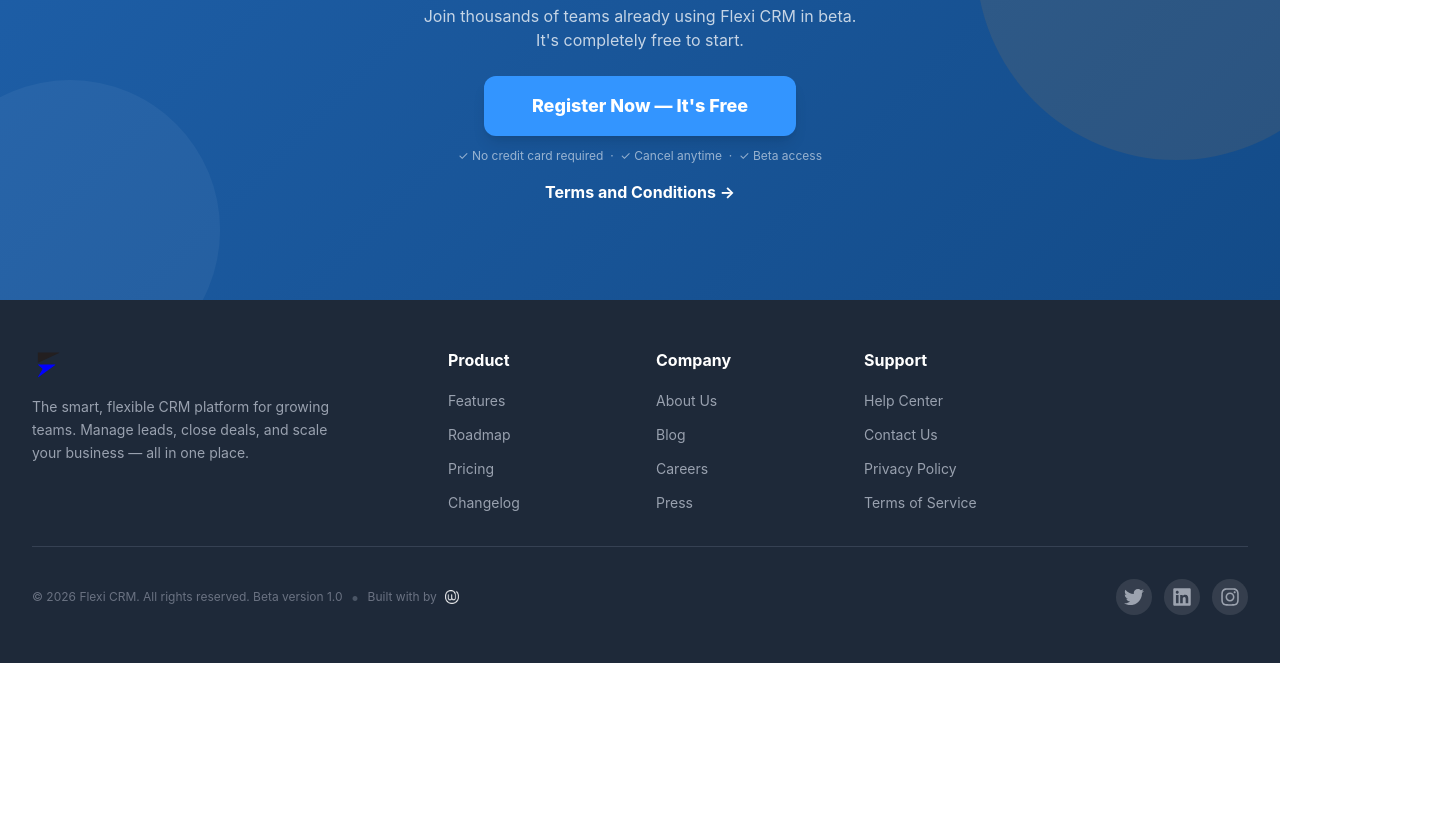
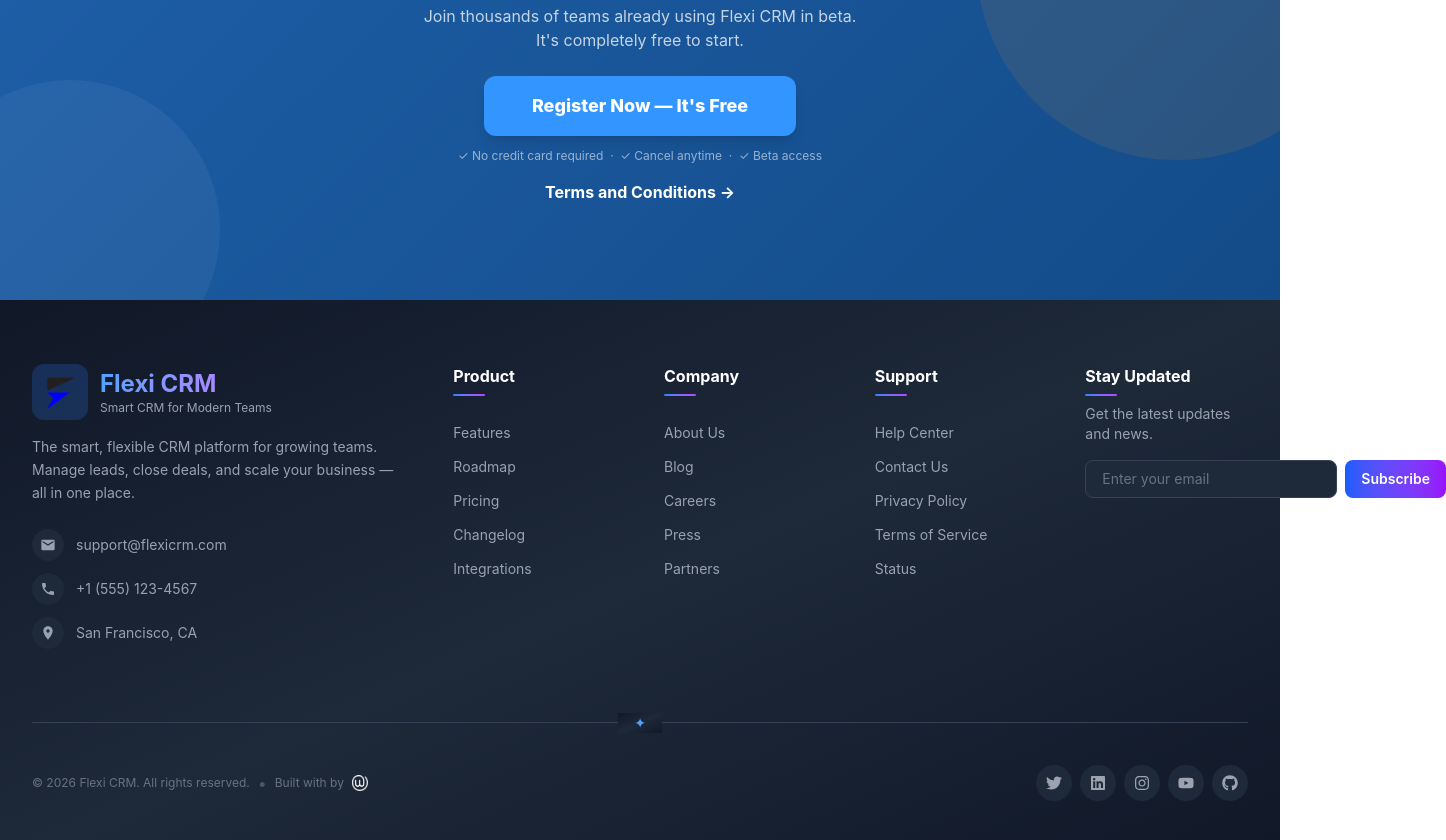
Before and after one commit to flexicrm/Flexi_Website, a Next.js app: page / in a window 1280 px wide. Shown: the part 4731-5571 px from the top of the page, 1446 px wide, since content can reach past the window. Before the commit the page ends 5394 px from the top, so only its background shows below. Built offline with nearby package versions, Linux system fonts and the light colour scheme.

Commit message:
Flexi Landing Page

```diff
--- a/app/component/footer/Footer.tsx
+++ b/app/component/footer/Footer.tsx
@@ -4,7 +4,8 @@ import { motion } from "framer-motion";
 import Image from "next/image";
 import Link from "next/link";
 import { useEffect, useState } from "react";
-import { FaInstagram, FaLinkedin, FaTwitter } from "react-icons/fa";
+import { FaGithub, FaInstagram, FaLinkedin, FaTwitter, FaYoutube } from "react-icons/fa";
+import { MdEmail, MdLocationOn, MdPhone } from "react-icons/md";
 import Flexi_CRM_Full_Logo from "../../../public/Flexi_CRM_Logo.svg";
 import Webdads2u_Logo from "../../../public/Webdads2u_Logo.png";
 
@@ -23,6 +24,7 @@ function Footer() {
         { name: "Roadmap", path: "/roadmap" },
         { name: "Pricing", path: "/pricing" },
         { name: "Changelog", path: "/changelog" },
+        { name: "Integrations", path: "/integrations" },
       ],
     },
     {
@@ -32,6 +34,7 @@ function Footer() {
         { name: "Blog", path: "/blog" },
         { name: "Careers", path: "/careers" },
         { name: "Press", path: "/press" },
+        { name: "Partners", path: "/partners" },
       ],
     },
     {
@@ -41,71 +44,163 @@ function Footer() {
         { name: "Contact Us", path: "/contact" },
         { name: "Privacy Policy", path: "/privacy-policy" },
         { name: "Terms of Service", path: "/terms" },
+        { name: "Status", path: "/status" },
       ],
     },
+  ];
+
+  const contactInfo = [
+    { icon: MdEmail, text: "support@flexicrm.com", href: "mailto:support@flexicrm.com" },
+    { icon: MdPhone, text: "+1 (555) 123-4567", href: "tel:+15551234567" },
+    { icon: MdLocationOn, text: "San Francisco, CA", href: "#" },
   ];
 
   const socialIcons = [
     { Icon: FaTwitter, color: "#1DA1F2", name: "Twitter", url: "https://twitter.com" },
     { Icon: FaLinkedin, color: "#0077B5", name: "LinkedIn", url: "https://linkedin.com" },
     { Icon: FaInstagram, color: "#E4405F", name: "Instagram", url: "https://instagram.com" },
+    { Icon: FaYoutube, color: "#FF0000", name: "YouTube", url: "https://youtube.com" },
+    { Icon: FaGithub, color: "#333333", name: "GitHub", url: "https://github.com" },
   ];
 
+  const containerVariants = {
+    hidden: { opacity: 0, y: 20 },
+    visible: { opacity: 1, y: 0, transition: { duration: 0.5 } }
+  };
+
   return (
-    <footer className="bg-gray-800 py-8 sm:py-12 mt-auto" id="contact">
-      <div className="container mx-auto px-4 sm:px-6 lg:px-8">
-        {/* Main Footer Grid */}
-        <div className="grid grid-cols-1 sm:grid-cols-2 md:grid-cols-12 gap-6 sm:gap-8">
+    <footer className="bg-gradient-to-br from-gray-900 via-gray-800 to-gray-900 text-white mt-auto" id="contact">
+      {/* Main Footer Content */}
+      <div className="container mx-auto px-4 sm:px-6 lg:px-8 py-12 sm:py-16">
 
-          {/* Logo Section - Full width on mobile, 4 cols on desktop */}
-          <div className="sm:col-span-2 md:col-span-4 text-center sm:text-left">
-            <div className="flex items-center justify-center sm:justify-start gap-2 mb-4">
-              <Image
-                src={Flexi_CRM_Full_Logo}
-                alt="Flexi CRM Logo"
-                width={32}
-                height={32}
-                className="w-8 h-8 object-contain transition-transform duration-300 hover:scale-105"
-              />
+        {/* Top Section with Newsletter */}
+        <div className="grid grid-cols-1 lg:grid-cols-12 gap-8 lg:gap-12 mb-12 lg:mb-16">
+
+          {/* Brand Section - 4 columns */}
+          <motion.div
+            variants={containerVariants}
+            initial="hidden"
+            whileInView="visible"
+            viewport={{ once: true }}
+            className="lg:col-span-4 text-center lg:text-left"
+          >
+            <div className="flex items-center justify-center lg:justify-start gap-3 mb-4">
+              <div className="bg-blue-500/20 p-2 rounded-xl">
+                <Image
+                  src={Flexi_CRM_Full_Logo}
+                  alt="Flexi CRM Logo"
+                  width={40}
+                  height={40}
+                  className="w-10 h-10 object-contain"
+                />
+              </div>
+              <div>
+                <h2 className="text-2xl font-bold bg-gradient-to-r from-blue-400 to-purple-400 bg-clip-text text-transparent">
+                  Flexi CRM
+                </h2>
+                <p className="text-xs text-gray-400">Smart CRM for Modern Teams</p>
+              </div>
             </div>
-            <p className="text-xs sm:text-sm text-gray-400 leading-relaxed max-w-xs mx-auto sm:mx-0">
-              The smart, flexible CRM platform for growing teams. Manage leads, close deals, and scale your business — all
-              in one place.
+            <p className="text-sm text-gray-400 leading-relaxed max-w-md mx-auto lg:mx-0">
+              The smart, flexible CRM platform for growing teams. Manage leads, close deals, and scale your business — all in one place.
             </p>
-          </div>
 
-          {/* Footer Links - Responsive grid */}
+            {/* Contact Info */}
+            <div className="mt-6 space-y-3">
+              {contactInfo.map((item, idx) => {
+                const Icon = item.icon;
+                return (
+                  <a
+                    key={idx}
+                    href={item.href}
+                    className="flex items-center justify-center lg:justify-start gap-3 text-gray-400 hover:text-blue-400 transition-colors group"
+                  >
+                    <div className="w-8 h-8 rounded-full bg-gray-800 flex items-center justify-center group-hover:bg-blue-500/20 transition-colors">
+                      <Icon className="w-4 h-4" />
+                    </div>
+                    <span className="text-sm">{item.text}</span>
+                  </a>
+                );
+              })}
+            </div>
+          </motion.div>
+
+          {/* Footer Links Sections */}
           {footerSections.map((section, idx) => (
-            <div key={idx} className="sm:col-span-1 md:col-span-2 text-center sm:text-left">
-              <h3 className="font-sora font-bold text-sm sm:text-base text-white mb-3 sm:mb-4">
+            <motion.div
+              key={idx}
+              variants={containerVariants}
+              initial="hidden"
+              whileInView="visible"
+              viewport={{ once: true }}
+              transition={{ delay: idx * 0.1 }}
+              className="lg:col-span-2 text-center lg:text-left"
+            >
+              <h3 className="font-sora font-bold text-sm sm:text-base text-white mb-4 relative inline-block lg:inline-block">
                 {section.title}
+                <span className="absolute -bottom-2 left-1/2 lg:left-0 transform -translate-x-1/2 lg:translate-x-0 w-8 h-0.5 bg-gradient-to-r from-blue-500 to-purple-500 rounded-full"></span>
               </h3>
-              <ul className="space-y-2 sm:space-y-2.5">
+              <ul className="space-y-2.5 mt-4">
                 {section.links.map((link, li) => (
                   <li key={li}>
                     <Link
                       href={link.path}
-                      className="text-xs sm:text-sm text-gray-400 hover:text-blue-400 transition-colors duration-200 inline-block hover:translate-x-1 transform"
+                      className="text-sm text-gray-400 hover:text-blue-400 transition-all duration-200 inline-block hover:translate-x-1 lg:hover:translate-x-2"
                     >
                       {link.name}
                     </Link>
                   </li>
                 ))}
               </ul>
+            </motion.div>
+          ))}
+
+          {/* Newsletter Section */}
+          <motion.div
+            variants={containerVariants}
+            initial="hidden"
+            whileInView="visible"
+            viewport={{ once: true }}
+            transition={{ delay: 0.3 }}
+            className="lg:col-span-2 text-center lg:text-left"
+          >
+            <h3 className="font-sora font-bold text-sm sm:text-base text-white mb-4 relative inline-block lg:inline-block">
+              Stay Updated
+              <span className="absolute -bottom-2 left-1/2 lg:left-0 transform -translate-x-1/2 lg:translate-x-0 w-8 h-0.5 bg-gradient-to-r from-blue-500 to-purple-500 rounded-full"></span>
+            </h3>
+            <p className="text-sm text-gray-400 mb-4">Get the latest updates and news.</p>
+            <div className="flex flex-col sm:flex-row gap-2">
+              <input
+                type="email"
+                placeholder="Enter your email"
+                className="px-4 py-2 bg-gray-800 border border-gray-700 rounded-lg text-sm text-white placeholder-gray-500 focus:outline-none focus:border-blue-500 transition-colors"
+              />
+              <button className="px-4 py-2 bg-gradient-to-r from-blue-600 to-purple-600 text-white rounded-lg text-sm font-semibold hover:shadow-lg transition-all hover:scale-105">
+                Subscribe
+              </button>
             </div>
-          ))}
+          </motion.div>
         </div>
 
         {/* Divider */}
-        <hr className="my-6 sm:my-8 border-gray-700" />
+        <div className="relative">
+          <div className="absolute inset-0 flex items-center">
+            <div className="w-full border-t border-gray-700"></div>
+          </div>
+          <div className="relative flex justify-center">
+            <span className="bg-gradient-to-br from-gray-900 via-gray-800 to-gray-900 px-4 text-gray-600 text-sm">
+              <span className="text-blue-400">✦</span>
+            </span>
+          </div>
+        </div>
 
-        {/* Bottom Section - Fully Responsive */}
-        <div className="flex flex-col sm:flex-row justify-between items-center gap-4 sm:gap-6">
+        {/* Bottom Section */}
+        <div className="flex flex-col md:flex-row justify-between items-center gap-6 mt-8">
 
-          {/* Copyright Section */}
-          <div className="flex flex-col sm:flex-row items-center gap-2 text-center sm:text-left">
+          {/* Copyright */}
+          <div className="flex flex-wrap items-center justify-center gap-2 text-center">
             <p className="text-xs text-gray-500">
-              © {currentYear} Flexi CRM. All rights reserved. Beta version 1.0
+              © {currentYear} Flexi CRM. All rights reserved.
             </p>
             <span className="hidden sm:inline text-gray-600">•</span>
             <p className="text-xs text-gray-500 flex items-center gap-1">
@@ -116,14 +211,14 @@ function Footer() {
               href="https://webdads2u.com"
               target="_blank"
               rel="noopener noreferrer"
-              className="flex items-center gap-1 hover:opacity-80 transition-opacity"
+              className="flex items-center gap-1 hover:opacity-80 transition-opacity group"
             >
-              <Image src={Webdads2u_Logo} alt="webdads2u" width={14} height={14} className="w-3.5 h-3.5" />
+              <Image src={Webdads2u_Logo} alt="webdads2u" width={16} height={16} className="w-4 h-4" />
             </Link>
           </div>
 
           {/* Social Icons */}
-          <div className="flex gap-2 sm:gap-3">
+          <div className="flex gap-2">
             {socialIcons.map((social, idx) => {
               const Icon = social.Icon;
               return (
@@ -132,41 +227,64 @@ function Footer() {
                   href={social.url}
                   target="_blank"
                   rel="noopener noreferrer"
-                  whileHover={{ scale: 1.15, y: -2 }}
+                  whileHover={{ scale: 1.2, y: -3 }}
                   whileTap={{ scale: 0.95 }}
-                  className="w-8 h-8 sm:w-9 sm:h-9 rounded-full flex items-center justify-center transition-all duration-250 bg-white/10 hover:bg-opacity-100"
+                  className="relative w-9 h-9 rounded-full flex items-center justify-center transition-all duration-300 bg-gray-800 hover:shadow-lg group"
                   style={{ color: '#9ca3af' }}
                   onMouseEnter={(e) => {
                     e.currentTarget.style.backgroundColor = social.color;
                     e.currentTarget.style.color = 'white';
+                    e.currentTarget.style.transform = 'translateY(-3px)';
                   }}
                   onMouseLeave={(e) => {
-                    e.currentTarget.style.backgroundColor = 'rgba(255,255,255,0.1)';
+                    e.currentTarget.style.backgroundColor = '#1f2937';
                     e.currentTarget.style.color = '#9ca3af';
+                    e.currentTarget.style.transform = 'translateY(0)';
                   }}
                 >
-                  <Icon className="w-4 h-4 sm:w-5 sm:h-5" />
+                  <Icon className="w-4 h-4" />
+                  <span className="absolute -top-8 left-1/2 transform -translate-x-1/2 bg-gray-900 text-white text-[10px] px-2 py-1 rounded opacity-0 group-hover:opacity-100 transition-opacity whitespace-nowrap pointer-events-none">
+                    {social.name}
+                  </span>
                 </motion.a>
               );
             })}
           </div>
         </div>
 
-        {/* Mobile Bottom Links (Optional - for better mobile navigation) */}
-        <div className="mt-6 pt-6 border-t border-gray-800 flex flex-wrap justify-center gap-4 text-center sm:hidden">
-          <Link href="/privacy-policy" className="text-xs text-gray-500 hover:text-white transition-colors">
+        {/* Mobile Bottom Links */}
+        <div className="mt-6 pt-6 border-t border-gray-800 flex flex-wrap justify-center gap-4 text-center md:hidden">
+          <Link href="/privacy-policy" className="text-xs text-gray-500 hover:text-blue-400 transition-colors">
             Privacy
           </Link>
-          <Link href="/terms" className="text-xs text-gray-500 hover:text-white transition-colors">
+          <Link href="/terms" className="text-xs text-gray-500 hover:text-blue-400 transition-colors">
             Terms
           </Link>
-          <Link href="/contact" className="text-xs text-gray-500 hover:text-white transition-colors">
+          <Link href="/contact" className="text-xs text-gray-500 hover:text-blue-400 transition-colors">
             Contact
           </Link>
-          <Link href="/help" className="text-xs text-gray-500 hover:text-white transition-colors">
+          <Link href="/help" className="text-xs text-gray-500 hover:text-blue-400 transition-colors">
             Help
           </Link>
+          <Link href="/sitemap" className="text-xs text-gray-500 hover:text-blue-400 transition-colors">
+            Sitemap
+          </Link>
         </div>
+
+        {/* Back to Top Button */}
+        <motion.button
+          onClick={() => window.scrollTo({ top: 0, behavior: 'smooth' })}
+          className="fixed bottom-6 right-6 bg-blue-600 text-white p-3 rounded-full shadow-lg hover:bg-blue-700 transition-all z-50 hidden md:block"
+          whileHover={{ scale: 1.1, y: -3 }}
+          whileTap={{ scale: 0.95 }}
+          initial={{ opacity: 0, scale: 0 }}
+          animate={{ opacity: 1, scale: 1 }}
+          transition={{ delay: 0.5 }}
+        >
+          <svg className="w-5 h-5" fill="none" stroke="currentColor" viewBox="0 0 24 24">
+            <path strokeLinecap="round" strokeLinejoin="round" strokeWidth={2} d="M5 10l7-7m0 0l7 7m-7-7v18" />
+          </svg>
+        </motion.button>
       </div>
     </footer>
   );
```
